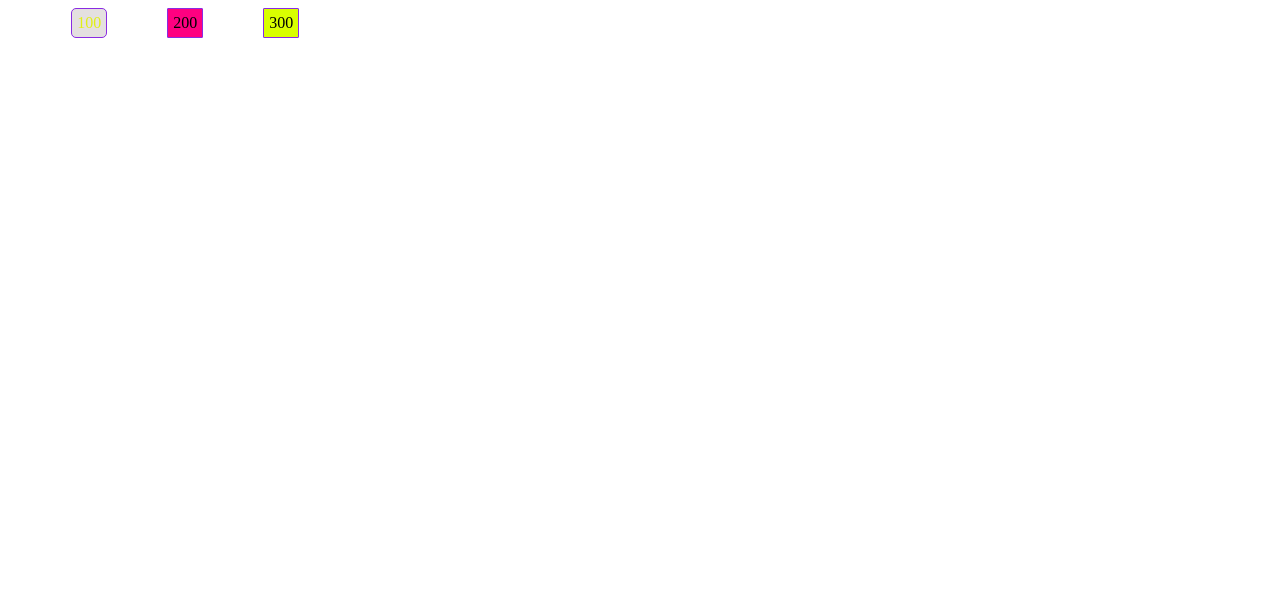
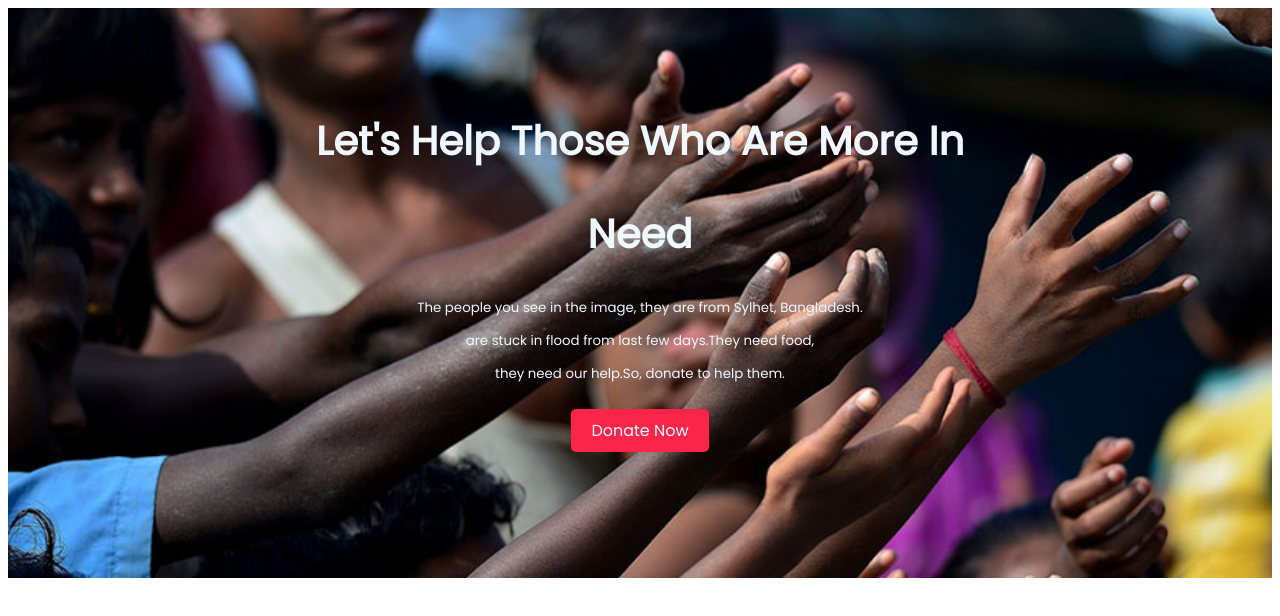
Before and after one commit to mdeirfan/first-assignment-repo, a plain HTML site: page index.html in a window 1280 px wide. Drawn offline with Linux system fonts and the light colour scheme.

Commit message:
top-container-added

```diff
--- a/index.html
+++ b/index.html
@@ -5,17 +5,34 @@
     <meta charset="UTF-8">
     <meta http-equiv="X-UA-Compatible" content="IE=edge">
     <meta name="viewport" content="width=device-width, initial-scale=1.0">
-    <title>Document</title>
+    <title>first assignment</title>
+    <link rel="preconnect" href="https://fonts.googleapis.com">
+    <link rel="preconnect" href="https://fonts.gstatic.com" crossorigin>
+    <link href="https://fonts.googleapis.com/css2?family=Poppins&display=swap" rel="stylesheet">
     <link rel="stylesheet" href="style.css">
 </head>
 
 <body>
-    <section class="container">
-        <div class="box-1">100</div>
-        <div class="box-2">200</div>
-        <div class="box-3">300</div>
+    <section class="top-container">
+        <div>
+
+            <h1 class="first-heading">Let's Help Those Who Are More In</h1>
+            <h1 class="first-heading"> Need</h1>
+
+
+            <div class="paragraph-first">
+                <small>
+                    <p>The people you see in the image, they are from Sylhet, Bangladesh.</p>
+                    <p> are stuck in flood from last few days.They
+                        need food,</p>
+                    <p>they need our help.So, donate to help them.
+                    </p>
+                </small>
+            </div>
+            <a class="donate-button" href="https://www.youtube.com/">Donate Now</a>
+        </div>
+
     </section>
-</body>
 
 </body>
 
--- a/style.css
+++ b/style.css
@@ -1,43 +1,40 @@
-.container {
-    display: flex;
-    padding-left: 5%;
-    font-size: 700;
-    box-sizing: border-box;
-    align-items: center;
+body {
+    font-family: 'Poppins', sans-serif;
+}
+
+.first-heading {
+    text-align: center;
+    font-size: 40px;
+    font-weight: ;
+    color: aliceblue;
+}
+
+section {
+
+    text-align: center;
+    background: url(donation13.jpg);
+    background-repeat: no-repeat;
+    background-size: cover;
+    width: 100%;
+    height: 400px;
+    padding-top: 70px;
+    padding-bottom: 100px;
 
 }
 
-.box-1 {
-    background-color: rgb(228, 224, 224);
-    margin-right: 5%;
-    padding: 5px 5px 5px 5px;
-    border-radius: 5px;
-    border: 1px solid blueviolet;
-    color: rgb(225, 240, 19);
 
 
+.paragraph-first {
+    padding-bottom: 20px;
+    color: aliceblue;
+}
+
+.donate-button {
+    text-align: center;
+    text-decoration: none;
+    padding: 10px 20px;
+    background-color: rgb(250, 37, 73);
+    color: aliceblue;
+    border-radius: 5px;
 
 }
-
-.box-2 {
-    background-color: rgb(255, 0, 128);
-    margin-right: 5%;
-    padding: 5px 5px 5px 5px;
-    border-radius: 1px;
-    border: 1px solid blueviolet;
-
-
-
-
-}
-
-.box-3 {
-    background-color: rgb(217, 255, 0);
-    margin-right: 5%;
-    padding: 5px 5px 5px 5px;
-    border-radius: 1px;
-    border: 1px solid blueviolet;
-
-
-
-}
```
Also changed, not shown: donation13.jpg (added), 1 other file.
